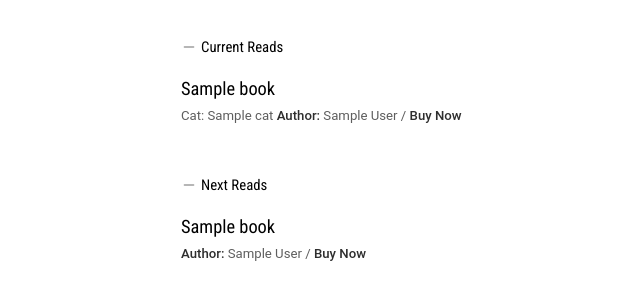
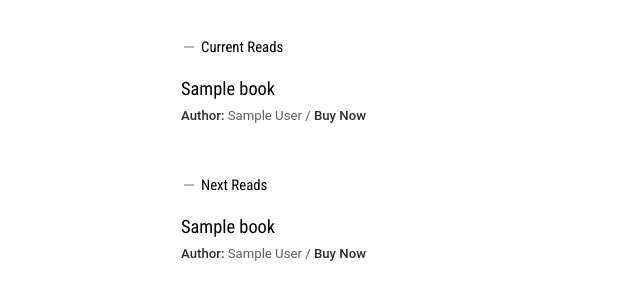
Before and after one commit to rindoshingen/Deploy-Flask-App, a Python web app: template templates/bookshelf.html in a window 1280 px wide. Shown: the part 262-562 px from the top of the page, without its empty margins (204-844 px from the left). Run offline with Jinja, Linux system fonts and the light colour scheme; the template is opened without the code that fills it: most values are stand-ins (such as "Sample title", 1, 10 or a date in 2020).

Commit message:
Remove category display from bookshelf template

```diff
--- a/templates/bookshelf.html
+++ b/templates/bookshelf.html
@@ -25,7 +25,6 @@
                 <h4 class="book__item--title">{{ book.title }}</h4>
                 <ul class="book__author">
                     <li class="book__author--details">
-                        Cat: {{ book.cat }}
                         <strong>Author:</strong> {{ book.author }} /
                         <a href="{{ book.url }}" target="_blank">Buy Now</a>
                     </li>
```
